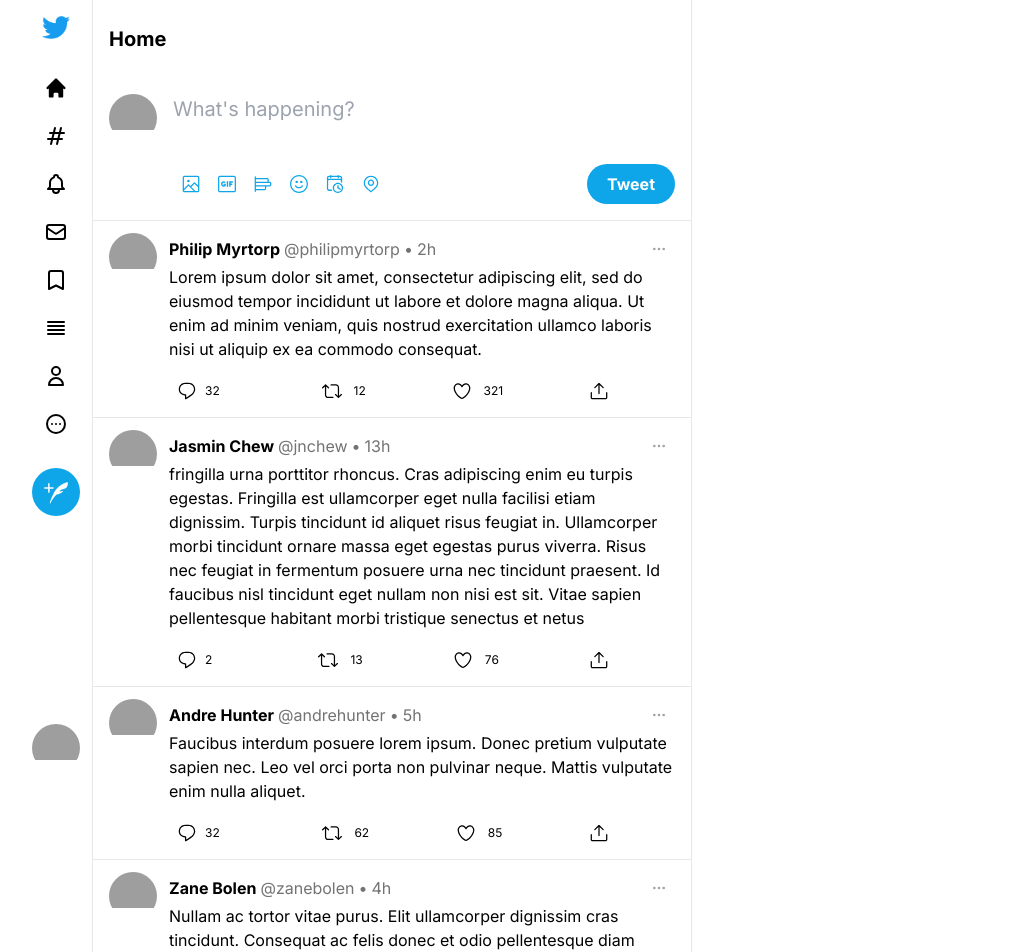
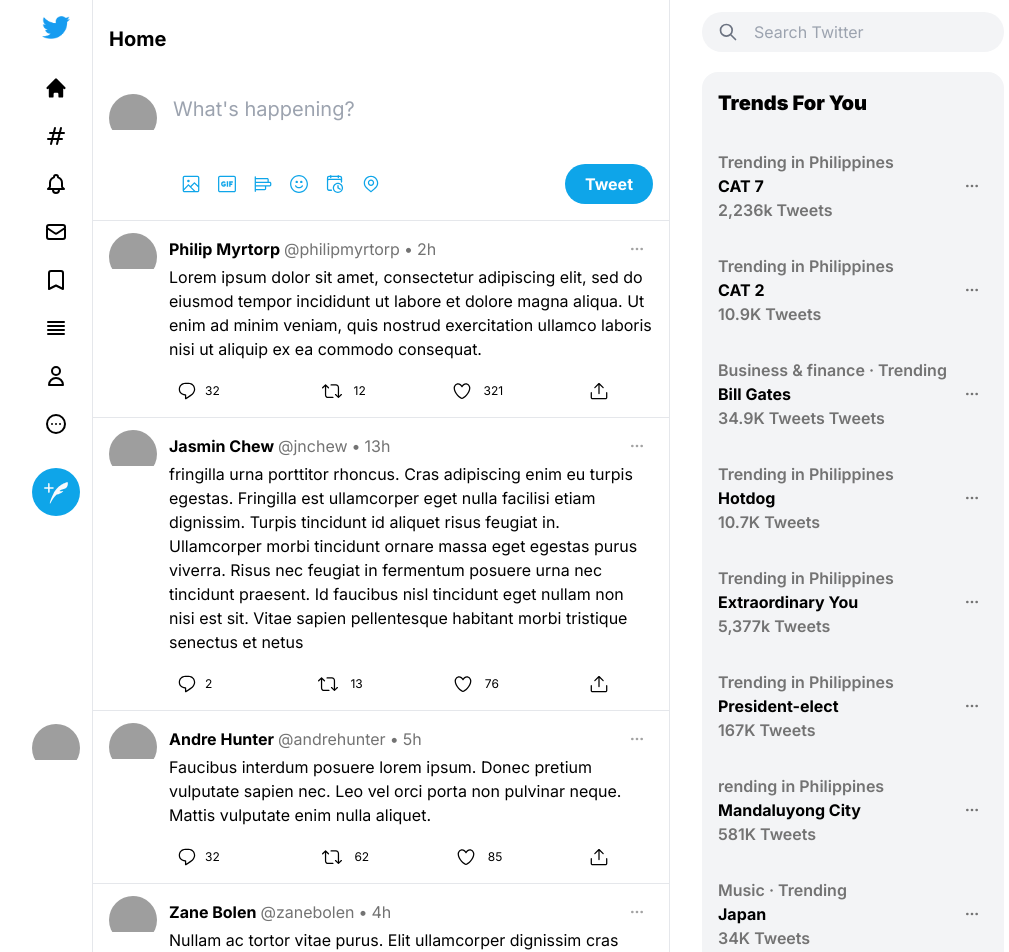
Before and after one commit to khris-xp/x-clone, a Next.js app: page / in a window 1280 px wide. Shown: the top 952 px of the page, without its empty margins (116-1125 px from the left). Built offline with nearby package versions, Linux system fonts and the light colour scheme; grey boxes are pictures that could not be loaded.

Commit message:
feat: trending component

```diff
--- a/src/app/layout.tsx
+++ b/src/app/layout.tsx
@@ -6,8 +6,8 @@
 const inter = Inter({ subsets: ['latin'] })
 
 export const metadata: Metadata = {
-  title: 'Create Next App',
-  description: 'Generated by create next app',
+  title: 'X Clone',
+  description: 'X CLone for HCRL',
 }
 
 export default function RootLayout({
@@ -20,9 +20,11 @@
       <body className={inter.className}>
         <div className="grid-cols-[auto,1fr] desktop:max-w-7xl laptop:max-w-5xl max-w-2xl mx-auto">
           <LeftSideBar />
-          <div className="grid grid-cols-[auto,1fr] desktop:ml-72 tablet:ml-20 min-h-screen">
-            {children}
-          </div>
+          <main>
+            <div className="grid grid-cols-[auto,1fr] desktop:ml-72 tablet:ml-20 min-h-screen">
+              {children}
+            </div>
+          </main>
         </div>
       </body>
     </html>
--- a/src/app/page.tsx
+++ b/src/app/page.tsx
@@ -2,11 +2,15 @@
 import { EmojiIcon, GifIcon, LocationIcon, MediaIcon, PollIcon, ScheduleIcon } from "@/components/Icons"
 import Post from "@/components/Post"
 import Rune from "@/components/Rune"
+import Trend from "@/components/Trend"
 import { posts } from "@/constants/post"
+import trends from "@/constants/trend"
+import { SearchIcon } from '@heroicons/react/outline'
 import { ViewBoardsIcon } from '@heroicons/react/solid'
 
 export default function Home() {
   return (
+    <>
       <div className="max-w-[37.5rem] border-x-[1px]">
         <section className="sticky top-0 px-4 py-6 bg-white ">
           <h1 className="text-[1.25rem] font-bold">Home</h1>
@@ -65,5 +69,26 @@
           ))}
         </section>
       </div>
+      <div className="laptop:block hidden px-8 space-y-2">
+        <section className="sticky top-0 py-3 bg-white z-20">
+          <div className="flex items-center gap-4 px-4 py-2 bg-gray-100 rounded-full">
+            <SearchIcon className="w-5 h-5 text-gray-500" />
+            <input
+              type="text"
+              placeholder="Search Twitter"
+              className="text-base placeholder:text-base focus:outline-none bg-transparent"
+            />
+          </div>
+        </section>
+        <section className="bg-gray-100 py-4 rounded-2xl sticky -top-80">
+          <h1 className="text-[1.25rem] font-black px-4 pb-4">Trends For You</h1>
+          <div>
+            {trends.map((trend) => (
+              <Trend key={trend.id} trend={trend} />
+            ))}
+          </div>
+        </section>
+      </div>
+    </>
   )
 }
--- /dev/null
+++ b/src/components/Trend.tsx
@@ -0,0 +1,23 @@
+import { DotsHorizontalIcon } from '@heroicons/react/outline'
+import { ITrend } from '@/interfaces/trend'
+
+interface Props {
+    trend: ITrend
+}
+
+export default function Trend({ trend }: Props) {
+    return (
+        <div className="py-4 px-4 flex items-center justify-between hover:bg-gray-200 cursor-pointer hover-transition">
+            <div>
+                <h5 className="font-semibold text-neutral-500">{trend.category}</h5>
+                <h3 className="font-bold text-base ">{trend.title}</h3>
+                <span className="font-semibold text-neutral-500">
+                    {trend.tweetCount} Tweets
+                </span>
+            </div>
+            <div className="p-2 hover:bg-sky-100 ml-auto rounded-full group cursor-pointer hover-transition">
+                <DotsHorizontalIcon className="w-4 h-4 text-neutral-500 group-hover:text-sky-500" />
+            </div>
+        </div>
+    )
+}
--- /dev/null
+++ b/src/constants/trend.ts
@@ -0,0 +1,66 @@
+import { ITrend } from "@/interfaces/trend"
+
+const trends: ITrend[] = [
+    {
+        id: '1',
+        title: 'CAT 7',
+        category: 'Trending in Philippines',
+        tweetCount: '2,236k',
+    },
+    {
+        id: '2',
+        title: 'CAT 2',
+        category: 'Trending in Philippines',
+        tweetCount: '10.9K',
+    },
+    {
+        id: '3',
+        title: 'Bill Gates',
+        category: 'Business & finance · Trending',
+        tweetCount: '34.9K Tweets',
+    },
+    {
+        id: '4',
+        title: 'Hotdog',
+        category: 'Trending in Philippines',
+        tweetCount: '10.7K',
+    },
+    {
+        id: '5',
+        title: 'Extraordinary You',
+        category: 'Trending in Philippines',
+        tweetCount: '5,377k',
+    },
+    {
+        id: '6',
+        title: 'President-elect',
+        category: 'Trending in Philippines',
+        tweetCount: '167K',
+    },
+    {
+        id: '7',
+        title: 'Mandaluyong City',
+        category: 'rending in Philippines',
+        tweetCount: '581K',
+    },
+    {
+        id: '8',
+        title: 'Japan',
+        category: 'Music · Trending',
+        tweetCount: '34K',
+    },
+    {
+        id: '9',
+        title: 'raine',
+        category: 'Trending in Philippines',
+        tweetCount: '6,197k',
+    },
+    {
+        id: '10',
+        title: '#SB19',
+        category: 'Music · Trending',
+        tweetCount: '40.9K',
+    },
+]
+
+export default trends
--- /dev/null
+++ b/src/interfaces/trend.d.ts
@@ -0,0 +1,6 @@
+export interface ITrend {
+    id: string
+    title: string
+    category: string
+    tweetCount: string
+}
```
Lines whose indentation alone changed are shown as unchanged.
